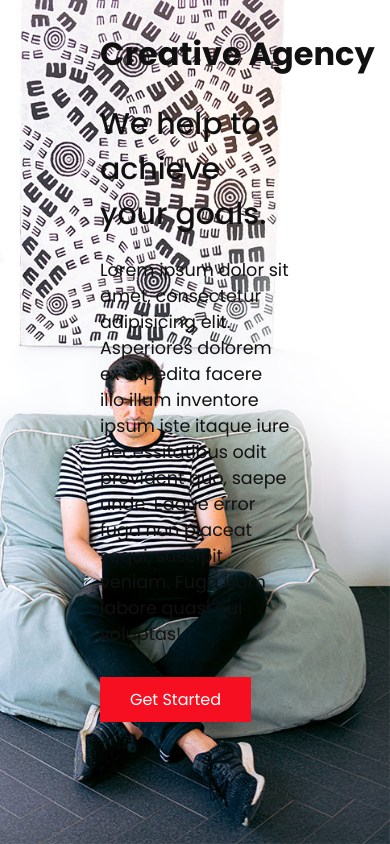
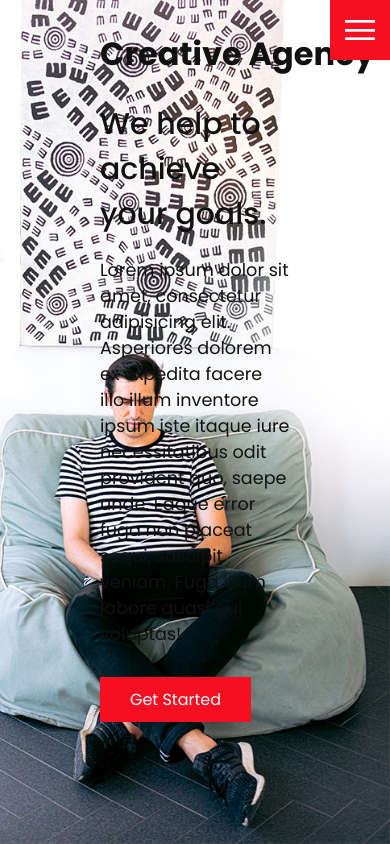
Before and after one commit to Annie-Huang/creative-agency-website, a website: page index.html in a window 390 px wide. Drawn offline with Linux system fonts and the light colour scheme.

Commit message:
Style hamburger menu

```diff
--- a/css/style.css
+++ b/css/style.css
@@ -56,6 +56,20 @@ section {
 }
 
 /* TOGGLE */
+.toggle {
+  position: fixed;
+  top: 0;
+  right: 0;
+  width: 60px;
+  height: 60px;
+
+  /* It's a bit confusing why putting the background-size before background will make it much bigger */
+  background: #f60f20 url('../images/menu.png') no-repeat center;
+  background-size: 30px;
+
+  z-index: 20;
+  cursor: pointer;
+}
 
 /* NAVIGATION */
 .navigation {
```
